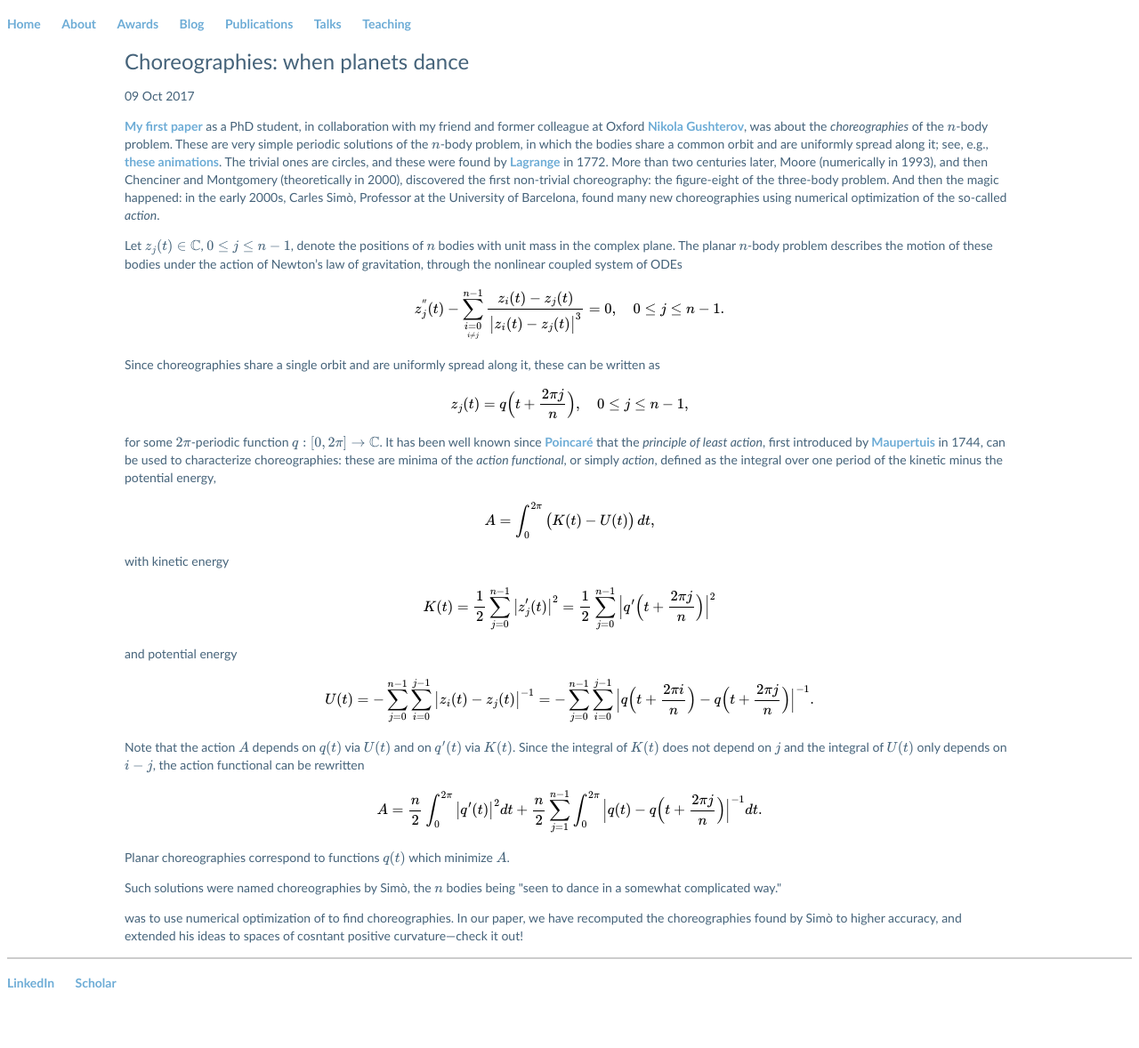
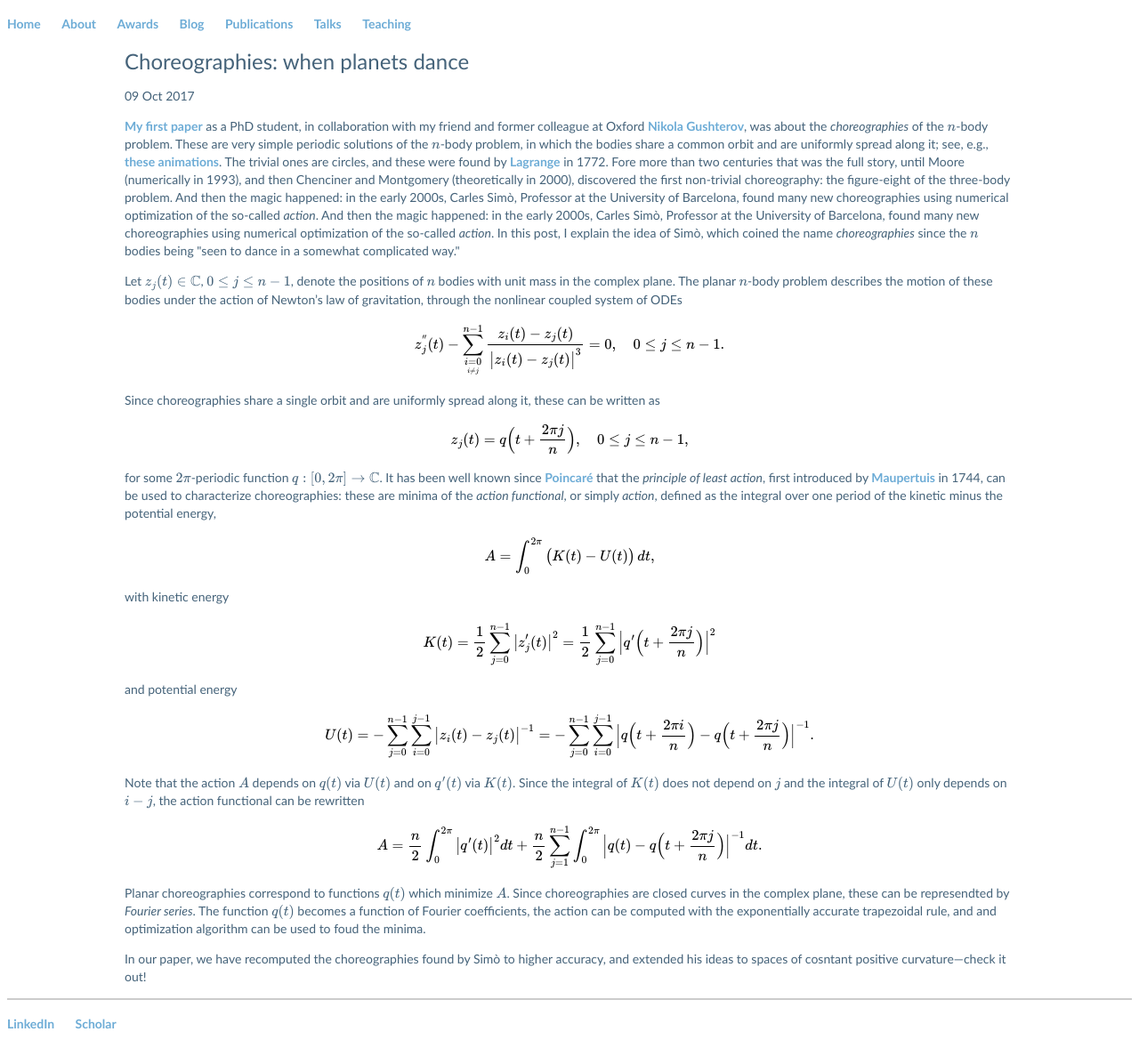
Before and after one commit to Hadrien-Montanelli/Hadrien-Montanelli.github.io, a Jekyll site: the page built from _posts/2017-10-09-choreographies.md, in a window 1280 px wide. Shown: the whole page at 89% size. Built offline with Jekyll 4.4.1, drawn with Linux system fonts in a browser that asks for light colours; formulas are drawn with MathJax 3; before the commit the page ends 1132 px from its top, so only the background shows below that.

Commit message:
Update 2017-10-09-choreographies.md

```diff
--- a/_posts/2017-10-09-choreographies.md
+++ b/_posts/2017-10-09-choreographies.md
@@ -13,8 +13,10 @@ and are uniformly spread along it;
 see, e.g., <a href="http://www.maths.manchester.ac.uk/~jm/Choreographies/">these animations</a>.
 The trivial ones are circles, and these were found by
 <a href="http://en.wikipedia.org/wiki/Joseph-Louis_Lagrange">Lagrange</a> in 1772.
-More than two centuries later, Moore (numerically in 1993), and then Chenciner and Montgomery (theoretically in 2000), discovered the first non-trivial choreography: the figure-eight of the three-body problem.
+Fore more than two centuries that was the full story, until Moore (numerically in 1993), and then Chenciner and Montgomery (theoretically in 2000), discovered the first non-trivial choreography: the figure-eight of the three-body problem.
 And then the magic happened: in the early 2000s, Carles Simò, Professor at the University of Barcelona, found many new choreographies using numerical optimization of the so-called <i>action</i>.
+And then the magic happened: in the early 2000s, Carles Simò, Professor at the University of Barcelona, found many new choreographies using numerical optimization of the so-called <i>action</i>.
+In this post, I explain the idea of Simò, which coined the name <i>choreographies</i> since the $$n$$ bodies being &#34;seen to dance in a somewhat complicated way.&#34;
 
 Let $$z_j(t)\in\mathbb{C}$$, $$0\leq j\leq n-1$$, denote the positions of $$n$$ bodies with unit mass in the complex plane.
 The planar $$n$$-body problem describes the motion of these bodies under the action of Newton's law of gravitation,
@@ -76,8 +78,8 @@ A = \frac{n}{2}\int_0^{2\pi} \big\vert q'(t) \big\vert^2 dt
 $$
 
 Planar choreographies correspond to functions $$q(t)$$ which minimize $$A$$.
+Since choreographies are closed curves in the complex plane, these can be represendted by <i>Fourier series</i>.
+The function $$q(t)$$ becomes a function of Fourier coefficients, the action can be computed with the exponentially
+accurate trapezoidal rule, and and optimization algorithm can be used to foud the minima.
 
-Such solutions were named choreographies by Simò, the $$n$$ bodies being &#34;seen to dance in a somewhat complicated way.&#34;
-
-
-was to use numerical optimization of to find choreographies. In our paper, we have recomputed the choreographies found by Simò to higher accuracy, and extended his ideas to spaces of cosntant positive curvature---check it out!
+In our paper, we have recomputed the choreographies found by Simò to higher accuracy, and extended his ideas to spaces of cosntant positive curvature---check it out!
```
